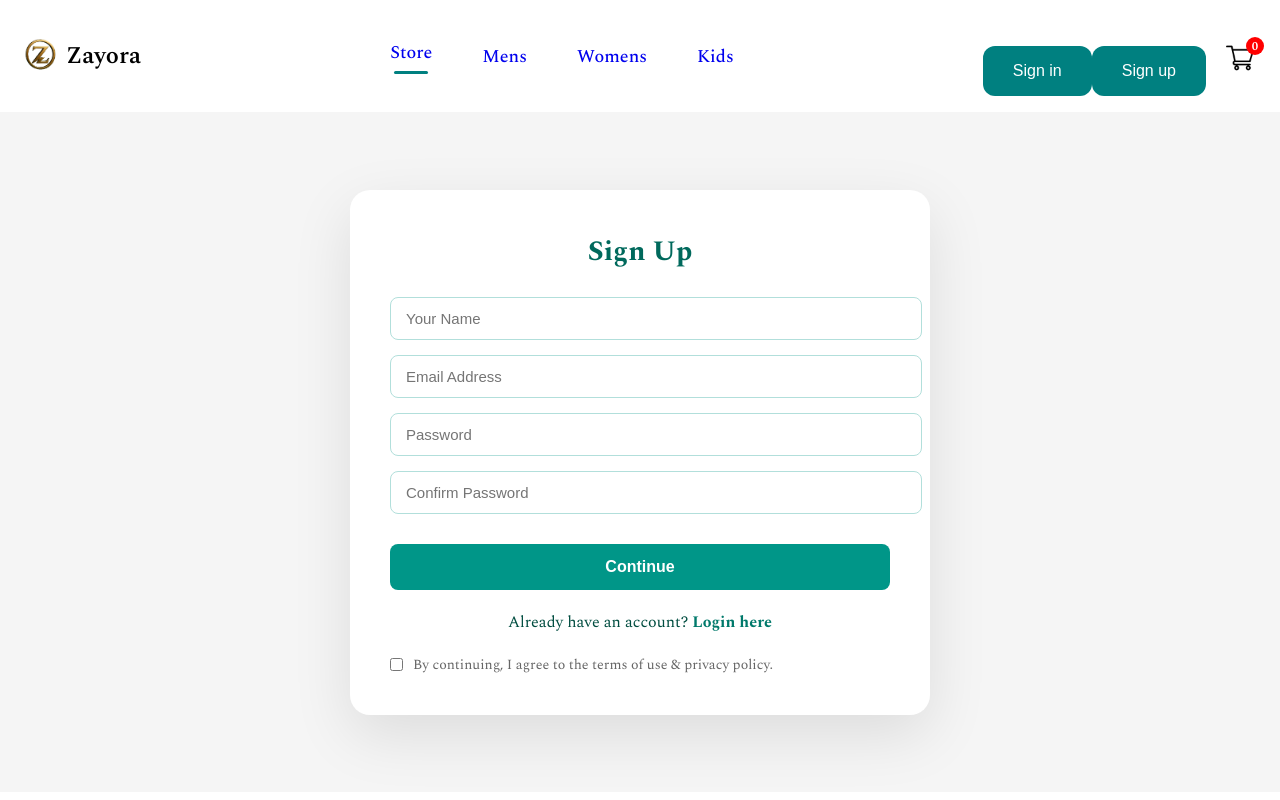
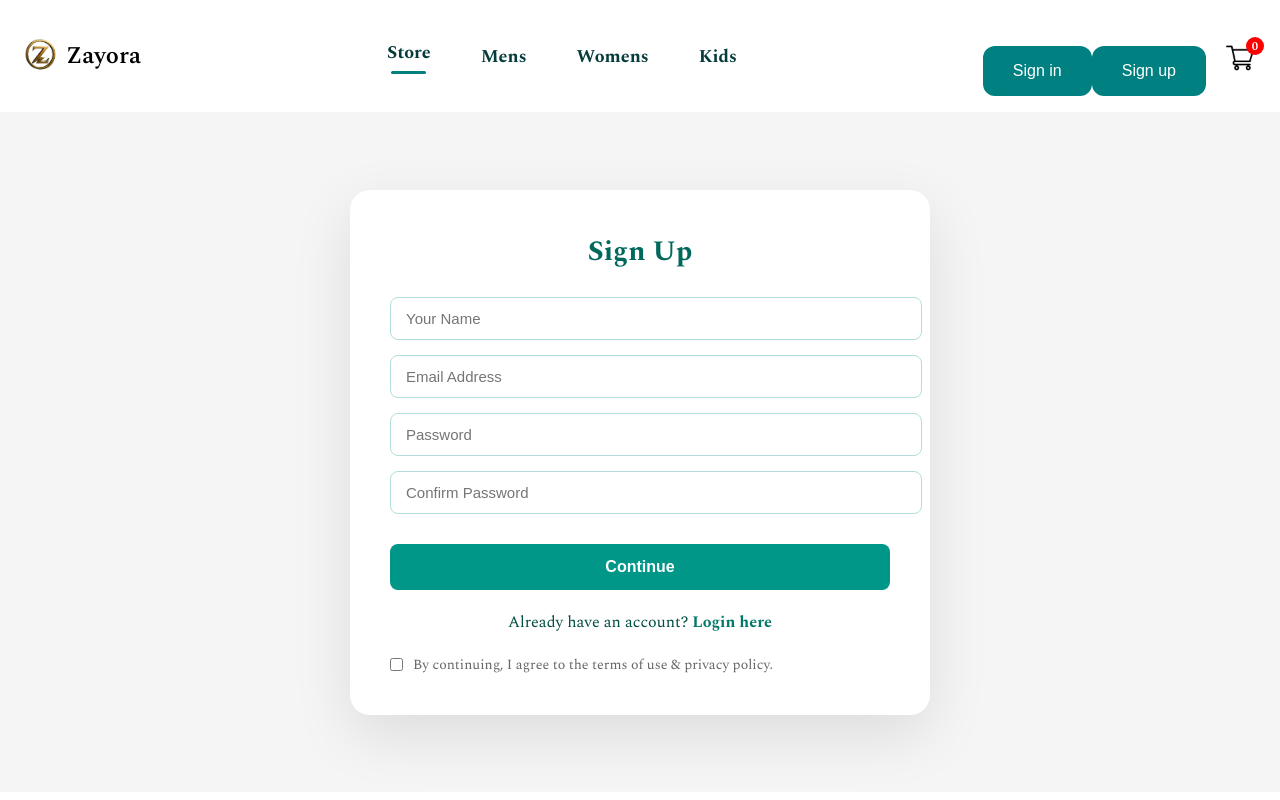
Before and after one commit to krishgarg-code/Zapzy, a React (Vite) app: page /SignUp in a window 1280 px wide. Shown: the top 800 px of the page. Built offline with nearby package versions, Linux system fonts and the light colour scheme; no server answers.

Commit message:
color change

```diff
--- a/src/Components/Footer/Footer.css
+++ b/src/Components/Footer/Footer.css
@@ -18,6 +18,8 @@
     color: #383838;
     font-size: 46px;
     font-weight: 700;
+
+
 }
 .footer-links{
     display: flex;
--- a/src/Components/navbar/Navbar.css
+++ b/src/Components/navbar/Navbar.css
@@ -29,6 +29,7 @@
     font-size: 18px;
     font-weight: 500;
 }
+
 .nav-menu li:hover {
     transform: scale(1.1);
 }
@@ -40,7 +41,12 @@
     justify-content: center;
     gap: 5px;
     transition: all 0.3s ease;
+}
 
+.nav-menu li a {
+  color: rgb(6, 59, 59);
+  font-weight: 700;
+  text-decoration: none;
 }
 .nav-menu hr{
     border: none;
```
